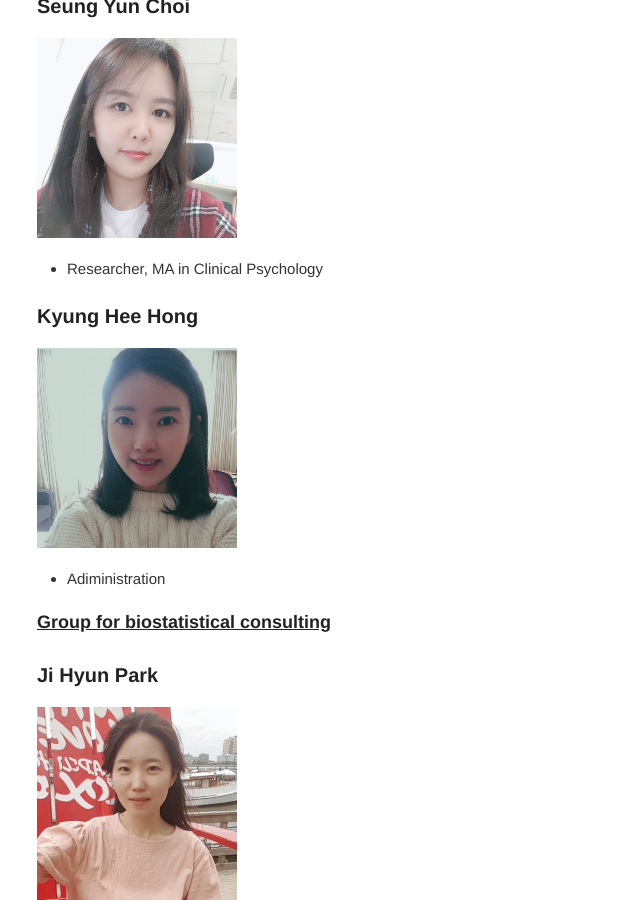
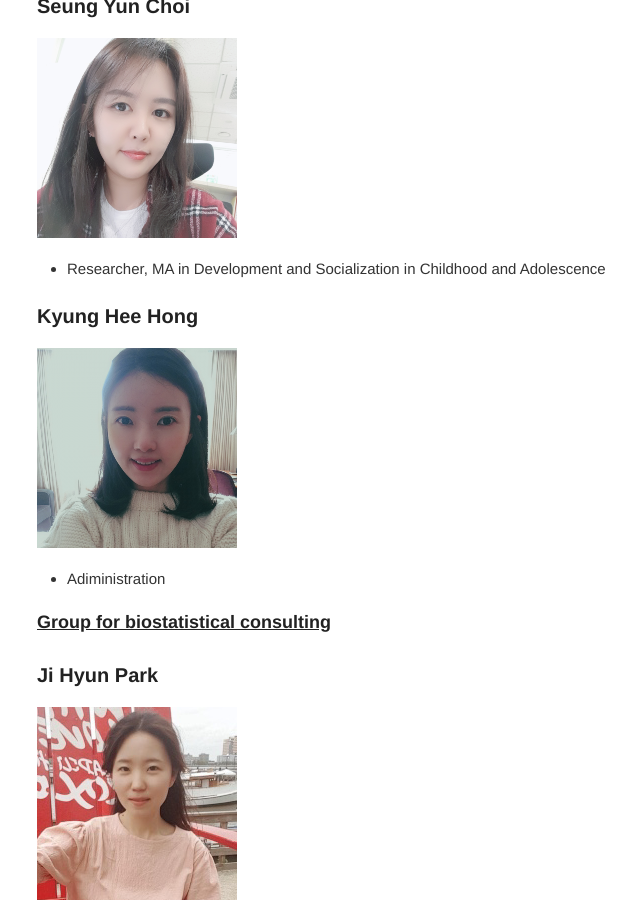
Before and after one commit to neurostat-lab/neurostat-lab.github.io, a Jekyll site: the page built from people.md, in a window 1280 px wide and 900 px high, scrolled down 2173 px. Shown: the whole window, without its empty margins (243-883 px from the left). Built offline with Jekyll 4.4.1, drawn with Linux system fonts in a browser that asks for light colours; our own code applies the rules of GitHub Pages for plain Markdown files.

Commit message:
Update people.md

```diff
--- a/people.md
+++ b/people.md
@@ -48,7 +48,7 @@ permalink: /people/
 
 ### Seung Yun Choi
 <img src="/images/seungyun.png" style="width: 200px;" class="img-circle avatar;"/><br>
-* Researcher, MA in Clinical Psychology
+* Researcher, MA in Development and Socialization in Childhood and Adolescence
 
 ### Kyung Hee Hong
 <img class="img-circle avatar" src="/images/kyunghee.png" style="width: 200px;"/><br>
```
